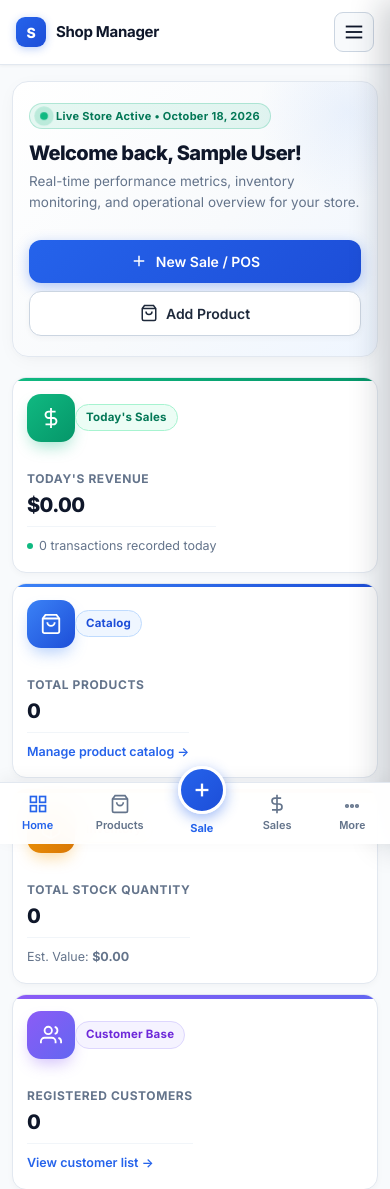
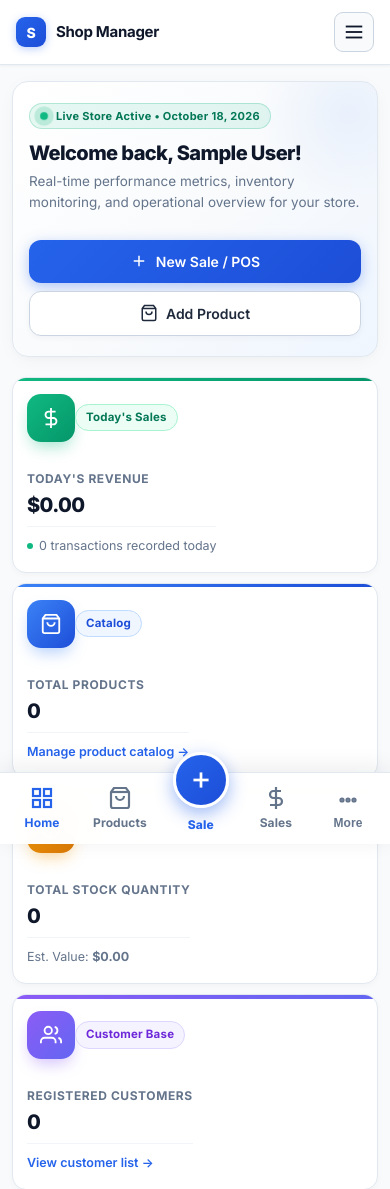
Before and after one commit to shaiknazeer-codes/shop_manager, a Django app: page / in a window 390 px wide. Shown: the top 1189 px of the page. Run offline with Django 5.2, Linux system fonts and the light colour scheme; the visitor is signed in with stand-in values (Sample User, id 1); data that the repository does not hold is empty.

Commit message:
Fix mobile horizontal overflow to fill right gap and enlarge bottom navigation dock

```diff
--- a/shop/static/css/style.css
+++ b/shop/static/css/style.css
@@ -69,6 +69,13 @@
 
 * {
   box-sizing: border-box;
+}
+
+html, body {
+  width: 100%;
+  max-width: 100%;
+  overflow-x: hidden;
+  position: relative;
 }
 
 body {
@@ -682,7 +689,7 @@ body.nav-open {
     top: 0;
     right: 0;
     width: 320px;
-    max-width: 88vw;
+    max-width: 85vw;
     height: 100vh;
     height: 100dvh;
     background: #ffffff;
@@ -693,7 +700,9 @@ body.nav-open {
     justify-content: flex-start;
     box-shadow: -10px 0 30px rgba(15, 23, 42, 0.2);
     transform: translateX(100%);
-    transition: transform 0.28s cubic-bezier(0.16, 1, 0.3, 1);
+    visibility: hidden;
+    pointer-events: none;
+    transition: transform 0.28s cubic-bezier(0.16, 1, 0.3, 1), visibility 0.28s;
     overflow-y: auto;
     -webkit-overflow-scrolling: touch;
     border-left: 1px solid var(--border-color);
@@ -702,6 +711,8 @@ body.nav-open {
 
   .navbar-menu.open {
     transform: translateX(0);
+    visibility: visible;
+    pointer-events: auto;
   }
 
   .mobile-drawer-header {
@@ -1756,16 +1767,116 @@ body.nav-open {
 
   /* Safe Area / Bottom Navigation Dock spacing */
   .app-main-content {
-    padding: 16px 0 calc(80px + env(safe-area-inset-bottom, 0));
+    padding: 16px 0 calc(100px + env(safe-area-inset-bottom, 0));
+    width: 100%;
+    max-width: 100vw;
+    overflow-x: hidden;
   }
 
   .container,
   .content-container {
-    padding: 16px 14px calc(80px + env(safe-area-inset-bottom, 0));
+    padding: 16px 14px calc(100px + env(safe-area-inset-bottom, 0));
+    width: 100%;
+    max-width: 100%;
+    box-sizing: border-box;
   }
 
   .main-container {
     padding: 0 16px;
+    width: 100%;
+    max-width: 100%;
+    box-sizing: border-box;
+  }
+
+  /* Mobile Bottom Navigation Bar (iOS / Android style dock) - BIG & PROMINENT */
+  .mobile-bottom-bar {
+    display: flex;
+    align-items: center;
+    justify-content: space-around;
+    position: fixed;
+    bottom: 0;
+    left: 0;
+    right: 0;
+    height: calc(72px + env(safe-area-inset-bottom, 0));
+    padding: 0 6px env(safe-area-inset-bottom, 0);
+    background: rgba(255, 255, 255, 0.98);
+    backdrop-filter: blur(16px);
+    -webkit-backdrop-filter: blur(16px);
+    border-top: 1.5px solid var(--border-color);
+    z-index: 1000;
+    box-shadow: 0 -4px 22px rgba(15, 23, 42, 0.08);
+  }
+
+  .bottom-nav-item {
+    display: flex;
+    flex-direction: column;
+    align-items: center;
+    justify-content: center;
+    gap: 4px;
+    font-size: 12px;
+    font-weight: 700;
+    letter-spacing: 0.1px;
+    color: var(--text-muted);
+    text-decoration: none;
+    padding: 7px 10px;
+    border-radius: 10px;
+    min-width: 62px;
+    border: none;
+    background: transparent;
+    cursor: pointer;
+    transition: color 0.15s ease, transform 0.15s ease;
+    -webkit-tap-highlight-color: transparent;
+  }
+
+  .bottom-nav-item:active {
+    transform: scale(0.93);
+  }
+
+  .bottom-nav-item.active {
+    color: var(--primary);
+  }
+
+  .bottom-nav-item.active .bottom-nav-icon {
+    stroke: var(--primary);
+  }
+
+  .bottom-nav-icon {
+    width: 24px;
+    height: 24px;
+    stroke-width: 2.2;
+  }
+
+  /* Center Floating Action Button (New Sale) - BOLDER & BIGGER */
+  .bottom-nav-fab {
+    position: relative;
+    top: -16px;
+    padding: 0;
+    min-width: 68px;
+  }
+
+  .bottom-nav-fab .fab-circle {
+    width: 56px;
+    height: 56px;
+    border-radius: 50%;
+    background: linear-gradient(135deg, var(--primary) 0%, #1d4ed8 100%);
+    color: #ffffff;
+    display: flex;
+    align-items: center;
+    justify-content: center;
+    box-shadow: 0 6px 18px rgba(37, 99, 235, 0.45);
+    border: 3.5px solid #ffffff;
+    transition: transform 0.15s ease;
+  }
+
+  .bottom-nav-fab:active .fab-circle {
+    transform: scale(0.90);
+  }
+
+  .bottom-nav-fab span {
+    margin-top: 4px;
+    font-size: 12px;
+    font-weight: 800;
+    color: var(--primary);
   }
 
   /* Page Headings and Action Buttons */
--- a/shop/templates/base.html
+++ b/shop/templates/base.html
@@ -3,7 +3,7 @@
 <html lang="en">
 <head>
     <meta charset="UTF-8">
-    <meta name="viewport" content="width=device-width, initial-scale=1.0">
+    <meta name="viewport" content="width=device-width, initial-scale=1.0, viewport-fit=cover">
     <title>{% block title %}Shop Manager{% endblock %}</title>
     <link rel="preconnect" href="https://fonts.googleapis.com">
     <link rel="preconnect" href="https://fonts.gstatic.com" crossorigin>
@@ -15,6 +15,13 @@
            ========================================================================== */
         * {
             box-sizing: border-box;
+        }
+
+        html, body {
+            width: 100%;
+            max-width: 100%;
+            overflow-x: hidden;
+            position: relative;
         }
 
         body {
@@ -321,7 +328,7 @@
                 top: 0;
                 right: 0;
                 width: 320px;
-                max-width: 88vw;
+                max-width: 85vw;
                 height: 100vh;
                 height: 100dvh;
                 background: #ffffff;
@@ -332,7 +339,9 @@
                 justify-content: flex-start;
                 box-shadow: -10px 0 30px rgba(15, 23, 42, 0.2);
                 transform: translateX(100%);
-                transition: transform 0.28s cubic-bezier(0.16, 1, 0.3, 1);
+                visibility: hidden;
+                pointer-events: none;
+                transition: transform 0.28s cubic-bezier(0.16, 1, 0.3, 1), visibility 0.28s;
                 overflow-y: auto;
                 -webkit-overflow-scrolling: touch;
                 border-left: 1px solid #e2e8f0;
@@ -341,6 +350,8 @@
 
             .navbar-menu.open {
                 transform: translateX(0);
+                visibility: visible;
+                pointer-events: auto;
             }
 
             .mobile-drawer-header {
@@ -451,14 +462,19 @@
 
         @media (max-width: 768px) {
             .app-main-content {
-                padding: 16px 0 calc(80px + env(safe-area-inset-bottom, 0));
+                padding: 16px 0 calc(100px + env(safe-area-inset-bottom, 0));
+                width: 100%;
+                max-width: 100vw;
+                overflow-x: hidden;
             }
 
             .main-container {
                 padding: 0 16px;
+                width: 100%;
+                max-width: 100%;
             }
 
-            /* Mobile Bottom Bar (iOS / Android style dock) */
+            /* Mobile Bottom Bar (iOS / Android style dock) - BIG & PROMINENT */
             .mobile-bottom-bar {
                 display: flex;
                 align-items: center;
@@ -467,14 +483,14 @@
                 bottom: 0;
                 left: 0;
                 right: 0;
-                height: calc(62px + env(safe-area-inset-bottom, 0));
-                padding-bottom: env(safe-area-inset-bottom, 0);
-                background: rgba(255, 255, 255, 0.96);
+                height: calc(72px + env(safe-area-inset-bottom, 0));
+                padding: 0 6px env(safe-area-inset-bottom, 0);
+                background: rgba(255, 255, 255, 0.98);
                 backdrop-filter: blur(16px);
                 -webkit-backdrop-filter: blur(16px);
-                border-top: 1px solid #e2e8f0;
+                border-top: 1.5px solid #e2e8f0;
                 z-index: 1000;
-                box-shadow: 0 -4px 16px rgba(15, 23, 42, 0.05);
+                box-shadow: 0 -4px 22px rgba(15, 23, 42, 0.08);
             }
 
             .bottom-nav-item {
@@ -482,22 +498,24 @@
                 flex-direction: column;
                 align-items: center;
                 justify-content: center;
-                gap: 3px;
-                font-size: 11px;
-                font-weight: 600;
+                gap: 4px;
+                font-size: 12px;
+                font-weight: 700;
+                letter-spacing: 0.1px;
                 color: #64748b;
                 text-decoration: none;
-                padding: 6px 12px;
-                border-radius: 8px;
-                min-width: 58px;
+                padding: 7px 10px;
+                border-radius: 10px;
+                min-width: 62px;
                 border: none;
                 background: transparent;
                 cursor: pointer;
                 transition: color 0.15s ease, transform 0.15s ease;
+                -webkit-tap-highlight-color: transparent;
             }
 
             .bottom-nav-item:active {
-                transform: scale(0.95);
+                transform: scale(0.93);
             }
 
             .bottom-nav-item.active {
@@ -509,40 +527,41 @@
             }
 
             .bottom-nav-icon {
-                width: 20px;
-                height: 20px;
-                stroke-width: 2;
+                width: 24px;
+                height: 24px;
+                stroke-width: 2.2;
             }
 
-            /* Center Floating Action Button (New Sale) */
+            /* Center Floating Action Button (New Sale) - BOLDER & BIGGER */
             .bottom-nav-fab {
                 position: relative;
-                top: -12px;
+                top: -16px;
                 padding: 0;
+                min-width: 68px;
             }
 
             .bottom-nav-fab .fab-circle {
-                width: 48px;
-                height: 48px;
+                width: 56px;
+                height: 56px;
                 border-radius: 50%;
                 background: linear-gradient(135deg, #2563eb 0%, #1d4ed8 100%);
                 color: #ffffff;
                 display: flex;
                 align-items: center;
                 justify-content: center;
-                box-shadow: 0 4px 14px rgba(37, 99, 235, 0.45);
-                border: 3px solid #ffffff;
+                box-shadow: 0 6px 18px rgba(37, 99, 235, 0.45);
+                border: 3.5px solid #ffffff;
                 transition: transform 0.15s ease;
             }
 
             .bottom-nav-fab:active .fab-circle {
-                transform: scale(0.92);
+                transform: scale(0.90);
             }
 
             .bottom-nav-fab span {
-                margin-top: 3px;
-                font-size: 11px;
-                font-weight: 700;
+                margin-top: 4px;
+                font-size: 12px;
+                font-weight: 800;
                 color: #2563eb;
             }
         }
@@ -680,29 +699,29 @@
     <!-- Mobile Bottom App Dock -->
     <nav class="mobile-bottom-bar no-print" aria-label="Mobile Navigation">
         <a href="{% url 'dashboard' %}" class="bottom-nav-item {% if request.resolver_match.url_name == 'dashboard' or request.resolver_match.url_name == 'dashboard_alt' %}active{% endif %}">
-            <svg class="bottom-nav-icon" width="20" height="20" viewBox="0 0 24 24" fill="none" stroke="currentColor" stroke-width="2"><rect x="3" y="3" width="7" height="7"></rect><rect x="14" y="3" width="7" height="7"></rect><rect x="14" y="14" width="7" height="7"></rect><rect x="3" y="14" width="7" height="7"></rect></svg>
+            <svg class="bottom-nav-icon" width="24" height="24" viewBox="0 0 24 24" fill="none" stroke="currentColor" stroke-width="2.2"><rect x="3" y="3" width="7" height="7"></rect><rect x="14" y="3" width="7" height="7"></rect><rect x="14" y="14" width="7" height="7"></rect><rect x="3" y="14" width="7" height="7"></rect></svg>
             <span>Home</span>
         </a>
 
         <a href="{% url 'product_list' %}" class="bottom-nav-item {% if 'product' in request.resolver_match.url_name %}active{% endif %}">
-            <svg class="bottom-nav-icon" width="20" height="20" viewBox="0 0 24 24" fill="none" stroke="currentColor" stroke-width="2"><path d="M6 2L3 6v14a2 2 0 0 0 2 2h14a2 2 0 0 0 2-2V6l-3-4z"></path><line x1="3" y1="6" x2="21" y2="6"></line><path d="M16 10a4 4 0 0 1-8 0"></path></svg>
+            <svg class="bottom-nav-icon" width="24" height="24" viewBox="0 0 24 24" fill="none" stroke="currentColor" stroke-width="2.2"><path d="M6 2L3 6v14a2 2 0 0 0 2 2h14a2 2 0 0 0 2-2V6l-3-4z"></path><line x1="3" y1="6" x2="21" y2="6"></line><path d="M16 10a4 4 0 0 1-8 0"></path></svg>
             <span>Products</span>
         </a>
 
         <a href="{% url 'sale_create' %}" class="bottom-nav-item bottom-nav-fab" aria-label="New Sale">
             <div class="fab-circle">
-                <svg width="22" height="22" viewBox="0 0 24 24" fill="none" stroke="currentColor" stroke-width="2.5"><line x1="12" y1="5" x2="12" y2="19"></line><line x1="5" y1="12" x2="19" y2="12"></line></svg>
+                <svg width="26" height="26" viewBox="0 0 24 24" fill="none" stroke="currentColor" stroke-width="2.5"><line x1="12" y1="5" x2="12" y2="19"></line><line x1="5" y1="12" x2="19" y2="12"></line></svg>
             </div>
             <span>Sale</span>
         </a>
 
         <a href="{% url 'sale_list' %}" class="bottom-nav-item {% if 'sale' in request.resolver_match.url_name and request.resolver_match.url_name != 'sale_create' or 'invoice' in request.resolver_match.url_name %}active{% endif %}">
-            <svg class="bottom-nav-icon" width="20" height="20" viewBox="0 0 24 24" fill="none" stroke="currentColor" stroke-width="2"><line x1="12" y1="1" x2="12" y2="23"></line><path d="M17 5H9.5a3.5 3.5 0 0 0 0 7h5a3.5 3.5 0 0 1 0 7H6"></path></svg>
+            <svg class="bottom-nav-icon" width="24" height="24" viewBox="0 0 24 24" fill="none" stroke="currentColor" stroke-width="2.2"><line x1="12" y1="1" x2="12" y2="23"></line><path d="M17 5H9.5a3.5 3.5 0 0 0 0 7h5a3.5 3.5 0 0 1 0 7H6"></path></svg>
             <span>Sales</span>
         </a>
 
         <button type="button" class="bottom-nav-item" id="bottomNavMoreBtn" aria-label="More navigation options">
-            <svg class="bottom-nav-icon" width="20" height="20" viewBox="0 0 24 24" fill="none" stroke="currentColor" stroke-width="2"><circle cx="12" cy="12" r="1.5"></circle><circle cx="6" cy="12" r="1.5"></circle><circle cx="18" cy="12" r="1.5"></circle></svg>
+            <svg class="bottom-nav-icon" width="24" height="24" viewBox="0 0 24 24" fill="none" stroke="currentColor" stroke-width="2.2"><circle cx="12" cy="12" r="1.5"></circle><circle cx="6" cy="12" r="1.5"></circle><circle cx="18" cy="12" r="1.5"></circle></svg>
             <span>More</span>
         </button>
     </nav>
--- a/shop/templates/dashboard.html
+++ b/shop/templates/dashboard.html
@@ -64,6 +64,9 @@
         position: relative;
         overflow: hidden;
         animation: fadeInScale 0.3s ease-out;
+        width: 100%;
+        max-width: 100%;
+        box-sizing: border-box;
     }
 
     .dashboard-hero::before {
@@ -358,14 +361,18 @@
        ------------------------------------------------------------------------- */
     .dashboard-grid {
         display: grid;
-        grid-template-columns: 2fr 1fr;
+        grid-template-columns: minmax(0, 2fr) minmax(0, 1fr);
         gap: 24px;
         align-items: start;
+        width: 100%;
+        max-width: 100%;
+        box-sizing: border-box;
     }
 
     @media (max-width: 1024px) {
         .dashboard-grid {
-            grid-template-columns: 1fr;
+            grid-template-columns: minmax(0, 1fr);
+            width: 100%;
         }
         .dashboard-hero {
             flex-direction: column;
@@ -465,6 +472,10 @@
         margin-bottom: 24px;
         box-shadow: 0 2px 6px rgba(15, 23, 42, 0.03);
         transition: box-shadow 0.2s ease;
+        min-width: 0;
+        max-width: 100%;
+        box-sizing: border-box;
+        overflow: hidden;
     }
 
     .panel:hover {
@@ -495,8 +506,11 @@
        ------------------------------------------------------------------------- */
     .table-responsive {
         width: 100%;
+        max-width: 100%;
         overflow-x: auto;
+        -webkit-overflow-scrolling: touch;
         border-radius: 12px;
+        display: block;
     }
 
     .dashboard-table {
```
